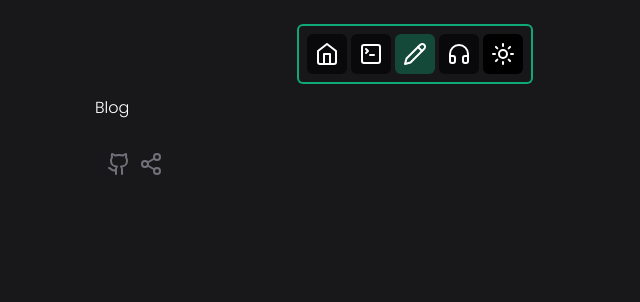
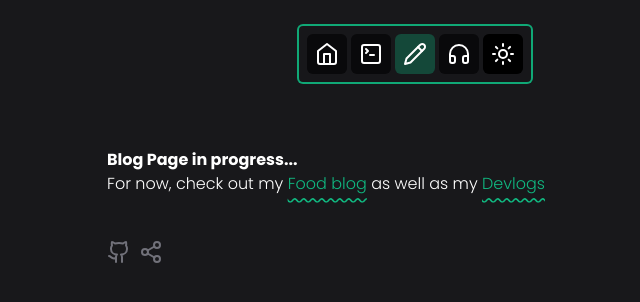
Before and after one commit to jeromeandrewong/www, a Next.js app: page /blog in a window 1280 px wide. Shown: the top 302 px of the page, without its empty margins (225-865 px from the left). Built offline with nearby package versions, Linux system fonts and the light colour scheme.

Commit message:
feat: temp blog section

```diff
--- a/app/blog/page.tsx
+++ b/app/blog/page.tsx
@@ -1,7 +1,33 @@
+import { ArrowUpRight } from "lucide-react";
+import Link from "next/link";
 import React from "react";
 
 const Blog = () => {
-    return <div>Blog</div>;
+    return (
+        <div>
+            <div className="mt-10 p-3">
+                <span className="font-bold">Blog Page in progress...</span>
+                <div>
+                    For now, check out my {` `}
+                    <Link
+                        href={`https://eatandeat.jeromeandre.dev`}
+                        target="_blank"
+                        className=" text-secondary underline decoration-wavy underline-offset-8 "
+                    >
+                        Food blog
+                    </Link>
+                    {` `}as well as my{" "}
+                    <Link
+                        href={`https://builds.jeromeandre.dev`}
+                        target="_blank"
+                        className="text-secondary underline decoration-wavy underline-offset-8"
+                    >
+                        Devlogs
+                    </Link>
+                </div>
+            </div>
+        </div>
+    );
 };
 
 export default Blog;
```
